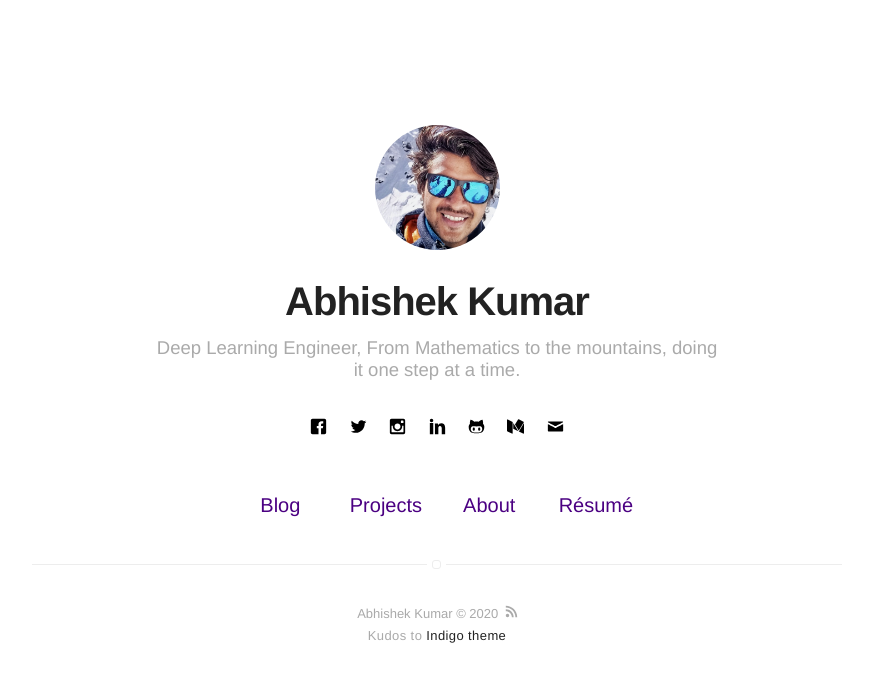
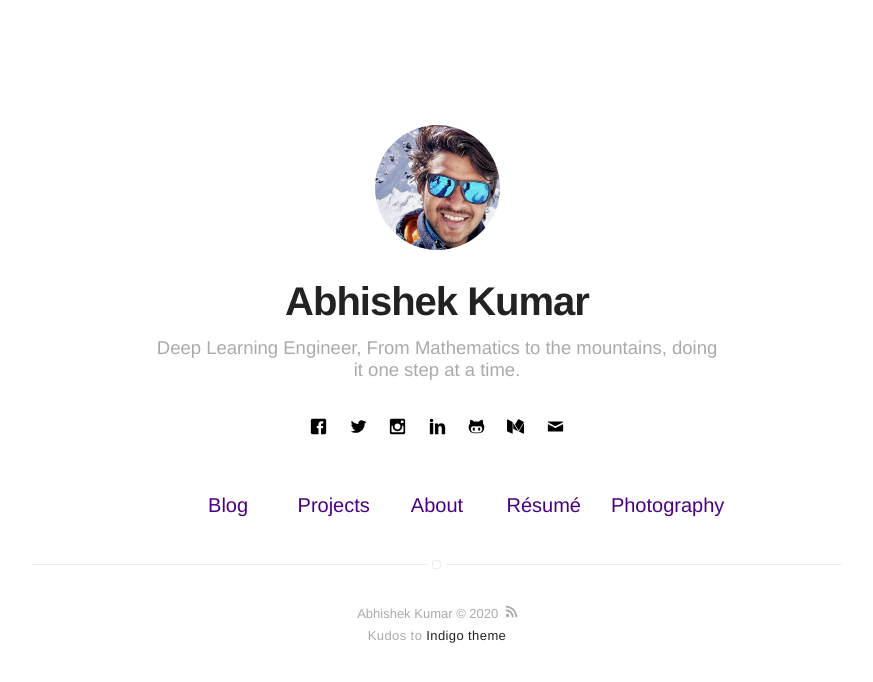
Before and after one commit to iabhi7/iabhi7.github.io, a Jekyll site: the page built from index.html, in a window 1280 px wide. Shown: the top 682 px of the page, without its empty margins (203-1076 px from the left). Built offline with Jekyll 4.4.1, drawn with Linux system fonts in a browser that asks for light colours.

Commit message:
page added

```diff
--- a/_config.yml
+++ b/_config.yml
@@ -86,6 +86,10 @@ projects: true
 about: true
 blog: true
 
+pictures: true
+pictures-external: true
+pictures-url: https://pictures.iabhi.in
+
 # do you want to show the "read time" of the posts?
 read-time: true
 
--- a/_includes/nav.html
+++ b/_includes/nav.html
@@ -35,5 +35,11 @@
                 <a class="link" href="{% if site.resume-external %}{{ site.resume-url }}{% else %}{{ site.url }}/{{ site.resume-url }}{% endif %}">Résumé</a>
             </li>
         {% endif %}
+
+        {% if site.pictures == true %}
+            <li class="item">
+                <a class="link" href="{% if site.pictures-external %}{{ site.pictures-url }}{% else %}{{ site.url }}/{{ site.pictures-url }}{% endif %}">Photography</a>
+            </li>
+        {% endif %}
     </ul>
 </nav>
```
Also changed, not shown: 8 other files.
